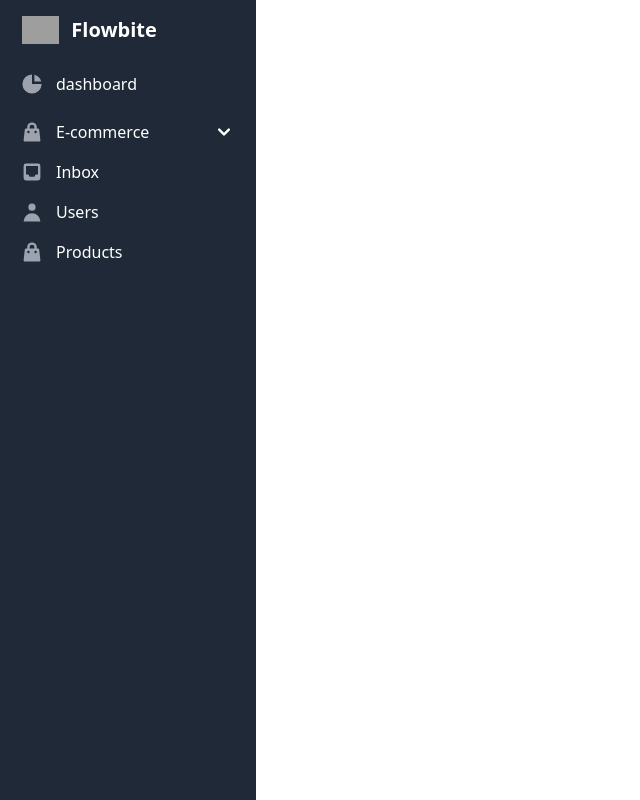
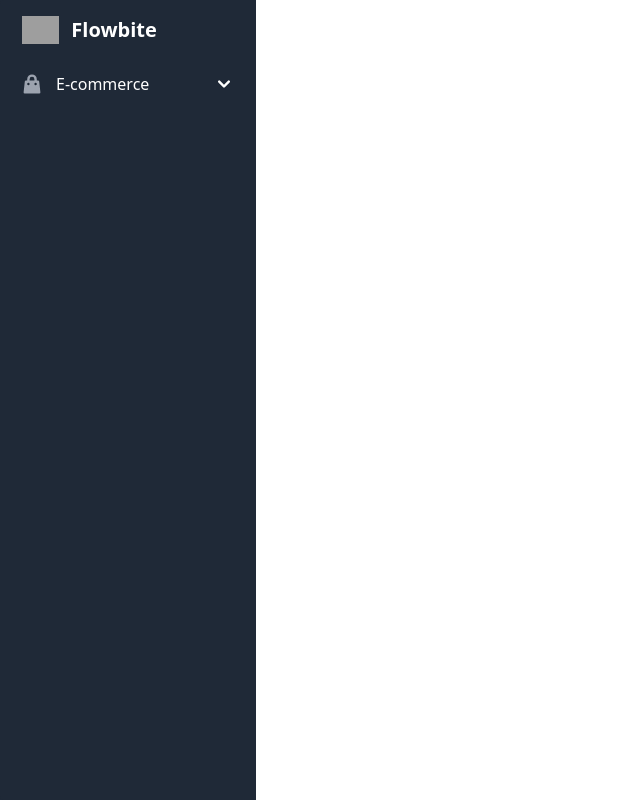
Before and after one commit to develhope-team-projects/fs17_it_team1, a React (Vite) app: page /dashboard in a window 1280 px wide. Shown: the whole page, without its empty margins (0-640 px from the left). Built offline with nearby package versions, Linux system fonts and the light colour scheme; grey boxes are pictures that could not be loaded.

Commit message:
feature: permessi admin per le tab della dashboard

```diff
--- a/src/dashboard/Dashboard.tsx
+++ b/src/dashboard/Dashboard.tsx
@@ -13,8 +13,11 @@ import Inbox from "./Inbox/Inbox";
 import UsersDashboard from "./UsersDashboard/UsersDashboard";
 import { EcommerceDashboard } from "./EcommerceDashboards/EcommerceDashboard";
 import Overview from "./Overview/Overview";
+import { useContext } from "react";
+import { userContext } from "../loginESubscription/AuthContext";
 
 export default function Dashboard() {
+  const contesto = useContext(userContext);
   return (
     <div className="flex">
       <Sidebar
@@ -30,9 +33,11 @@ export default function Dashboard() {
         </Sidebar.Logo>
         <Sidebar.Items>
           <Sidebar.ItemGroup>
+            {contesto === 18 && (
               <Sidebar.Item href="#" icon={HiChartPie}>
                 <Link to="/dashboard/overview">dashboard</Link>
               </Sidebar.Item>
+            )}
 
             <Sidebar.Collapse icon={HiShoppingBag} label="E-commerce">
               <Link to={"/dashboard/sales"}>
@@ -43,16 +48,16 @@ export default function Dashboard() {
               </Link>
             </Sidebar.Collapse>
 
-            <Link to="/dashboard/inbox">
-              <Sidebar.Item icon={HiInbox}>Inbox</Sidebar.Item>
-            </Link>
-
+            {contesto === 18 && (
               <Link to="/dashboard/users">
                 <Sidebar.Item icon={HiUser}>Users</Sidebar.Item>
               </Link>
+            )}
+            {contesto === 18 && (
               <Link to={"/dashboard/products"}>
                 <Sidebar.Item icon={HiShoppingBag}>Products</Sidebar.Item>
               </Link>
+            )}
           </Sidebar.ItemGroup>
         </Sidebar.Items>
       </Sidebar>
--- a/src/shared/Header.tsx
+++ b/src/shared/Header.tsx
@@ -11,10 +11,6 @@ export default function Header() {
   const { userData, setUserData, loading, error, onFetchData } = useUserData();
   const contesto = useContext(userContext);
   const loggedUser = userData.filter((el) => el.id === contesto);
-
-  console.log(contesto);
-  console.log(userData);
-  console.log(loggedUser);
 
   const handleToggle = () => {
     if (isMobileOrTablet) {
```
Lines whose indentation alone changed are shown as unchanged.
